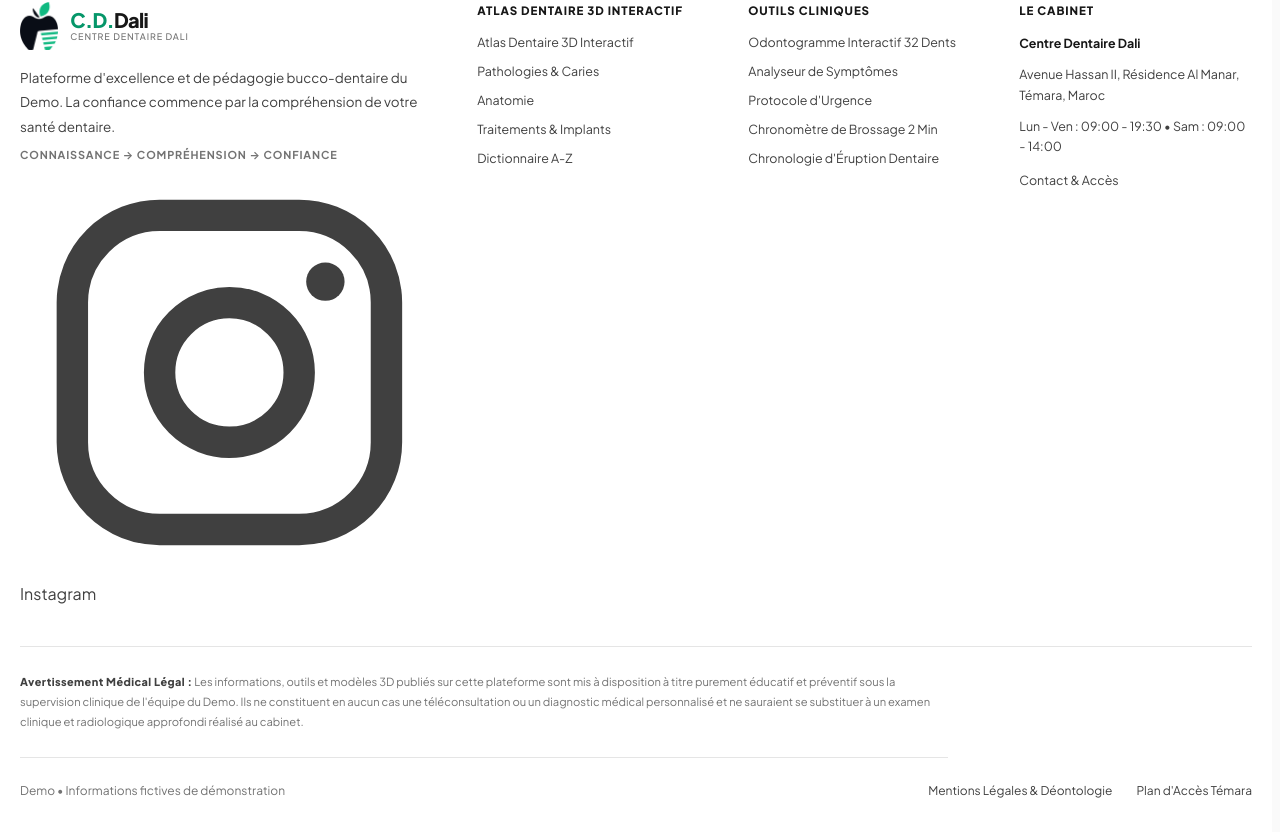
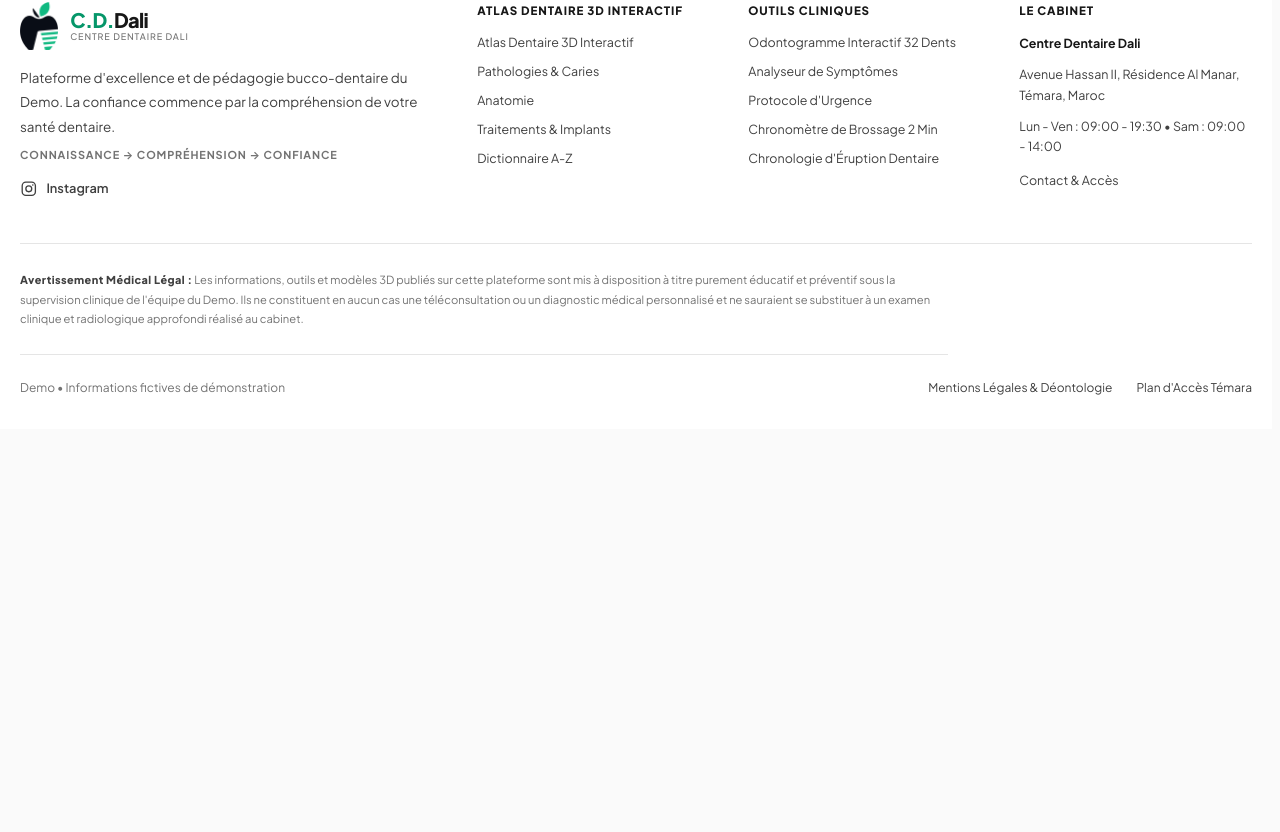
Before and after one commit to marvenpiadri/DrDali, an Angular app: page / in a window 1280 px wide. Shown: the part 6316-7148 px from the top of the page. After the commit the page ends 6745 px from the top, so only its background shows below. Built offline with nearby package versions, Linux system fonts and the light colour scheme; no server answers; a web font is replaced by a local one.

Commit message:
Style footer Instagram link

```diff
--- a/src/app/components/footer/footer.css
+++ b/src/app/components/footer/footer.css
@@ -39,3 +39,24 @@
   .footer-bottom { align-items: flex-start; flex-direction: column; }
   .footer-bottom-links { flex-wrap: wrap; gap: 1rem; }
 }
+
+
+.footer-social-link {
+  display: inline-flex;
+  align-items: center;
+  gap: .55rem;
+  width: fit-content;
+  margin-top: 1rem;
+  color: var(--text-secondary);
+  font-size: .8rem;
+  font-weight: 600;
+  text-decoration: none;
+  transition: color .16s ease;
+}
+.footer-social-link:hover { color: var(--accent-strong); }
+.footer-social-link:focus-visible {
+  outline: 2px solid var(--accent-strong);
+  outline-offset: 4px;
+  border-radius: 3px;
+}
+.footer-social-icon { width: 1.1rem; height: 1.1rem; flex: 0 0 auto; }
```
